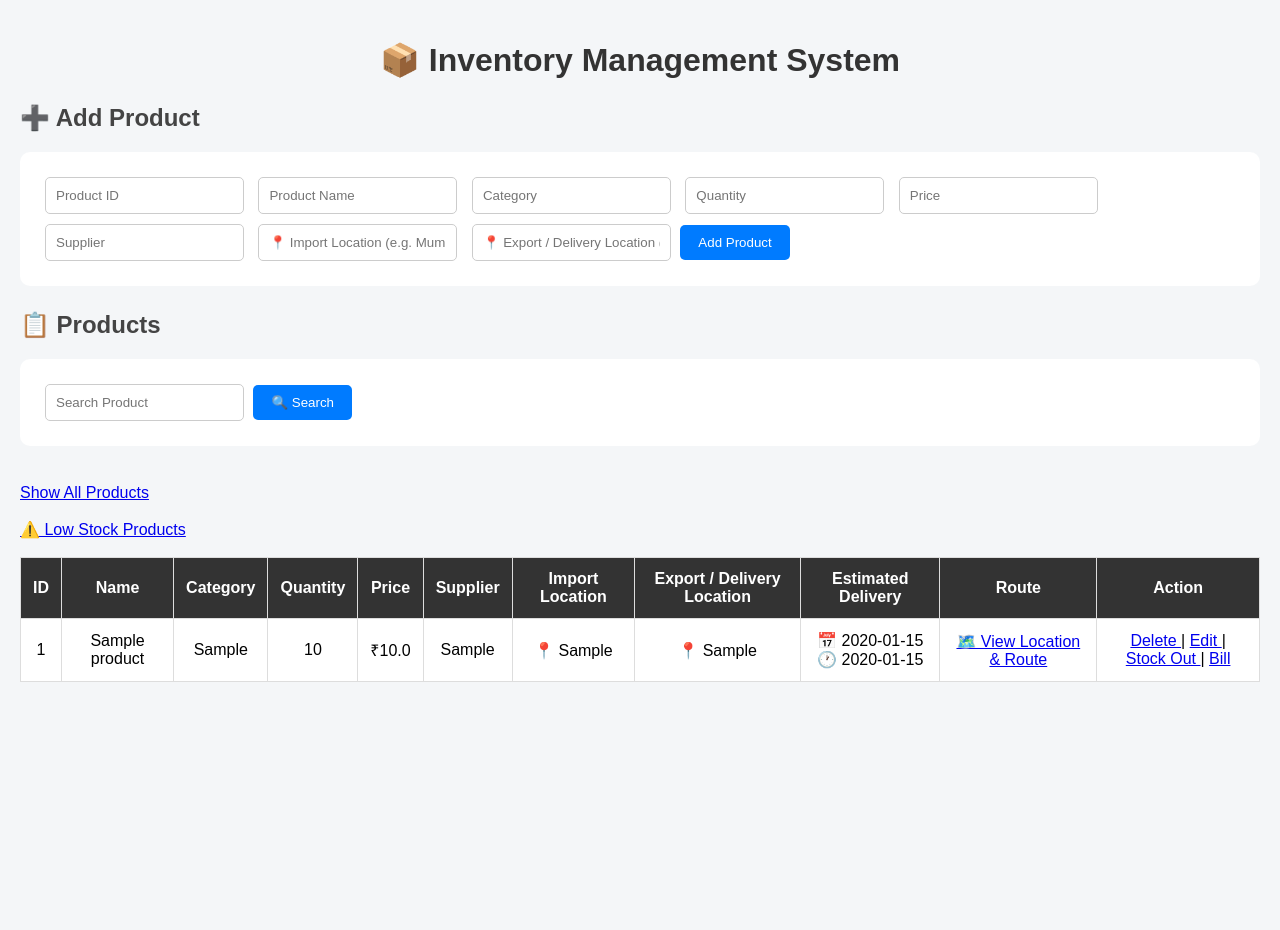
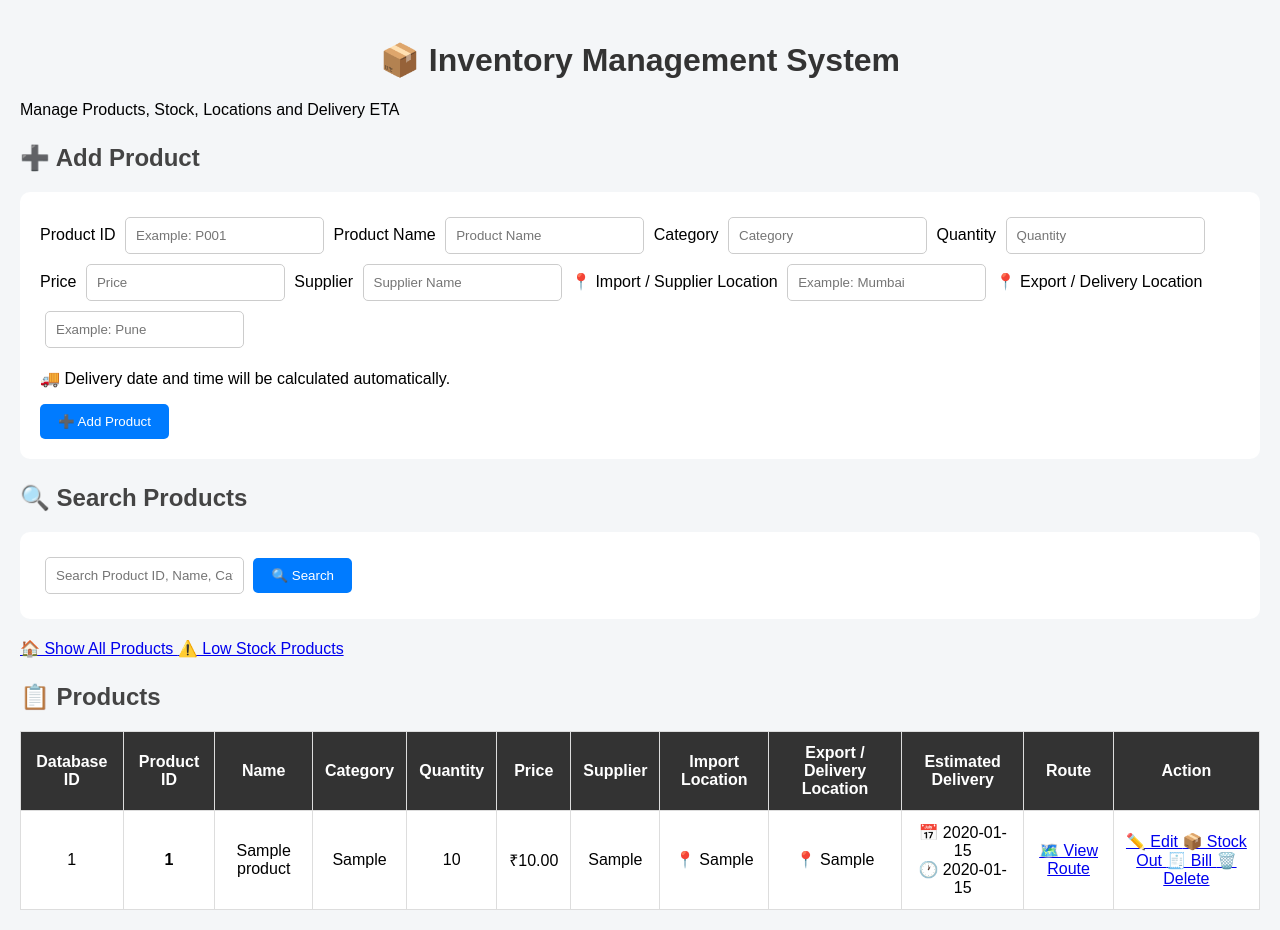
Before and after one commit to gayatri08-wq/Inventory_website, a Flask app: page / in a window 1280 px wide. Before the commit the page ends 682 px from the top, so only its background shows below. Run offline with Flask 3, Linux system fonts and the light colour scheme; tables that the repository leaves empty hold one stand-in row (values such as "Sample post").

Commit message:
Enhance index.html for product management
Updated the HTML structure for the inventory management system page, including improved form elements and layout for adding products.

```diff
--- a/templates/index.html
+++ b/templates/index.html
@@ -1,7 +1,12 @@
 <!DOCTYPE html>
-<html>
+<html lang="en">
 
 <head>
+
+    <meta charset="UTF-8">
+
+    <meta name="viewport"
+          content="width=device-width, initial-scale=1.0">
 
     <title>Inventory Management System</title>
 
@@ -13,20 +18,34 @@
 
 <body>
 
+<div class="container">
+
     <h1>📦 Inventory Management System</h1>
 
+    <p class="subtitle">
+        Manage Products, Stock, Locations and Delivery ETA
+    </p>
+
+
+    <!-- ================= ADD PRODUCT ================= -->
+
+    <div class="card">
 
         <h2>➕ Add Product</h2>
 
+        <form action="/add"
+              method="POST"
+              class="product-form">
 
-    <form action="/add" method="POST">
-
+            <label>Product ID</label>
 
             <input type="text"
                    name="product_id"
-               placeholder="Product ID"
+                   placeholder="Example: P001"
                    required>
 
+
+            <label>Product Name</label>
 
             <input type="text"
                    name="name"
@@ -34,97 +53,139 @@
                    required>
 
 
+            <label>Category</label>
+
             <input type="text"
                    name="category"
                    placeholder="Category">
 
 
+            <label>Quantity</label>
+
             <input type="number"
                    name="quantity"
+                   min="0"
                    placeholder="Quantity"
                    required>
 
 
+            <label>Price</label>
+
             <input type="number"
+                   name="price"
                    step="0.01"
-               name="price"
+                   min="0"
                    placeholder="Price"
                    required>
 
 
+            <label>Supplier</label>
+
             <input type="text"
                    name="supplier"
-               placeholder="Supplier">
+                   placeholder="Supplier Name">
 
 
-        <!-- Supplier / Import Location -->
+            <label>📍 Import / Supplier Location</label>
 
             <input type="text"
                    name="supplier_location"
-               placeholder="📍 Import Location (e.g. Mumbai)"
+                   placeholder="Example: Mumbai"
                    required>
 
 
-        <!-- Delivery / Export Location -->
+            <label>📍 Export / Delivery Location</label>
 
             <input type="text"
                    name="delivery_location"
-               placeholder="📍 Export / Delivery Location (e.g. Pune)"
+                   placeholder="Example: Pune"
                    required>
 
 
+            <p class="info">
+
+                🚚 Delivery date and time will be
+                calculated automatically.
+
+            </p>
+
+
             <button type="submit">
-            Add Product
+
+                ➕ Add Product
+
             </button>
 
+        </form>
+
+    </div>
+
+
+
+    <!-- ================= SEARCH ================= -->
+
+    <div class="card">
+
+        <h2>🔍 Search Products</h2>
+
+        <form action="/search"
+              method="GET"
+              class="search-form">
+
+            <input type="text"
+                   name="keyword"
+                   placeholder="Search Product ID, Name, Category or Supplier">
+
+            <button type="submit">
+
+                🔍 Search
+
+            </button>
 
         </form>
 
 
+        <div class="quick-links">
+
+            <a href="/">
+
+                🏠 Show All Products
+
+            </a>
+
+
+            <a href="/low-stock">
+
+                ⚠️ Low Stock Products
+
+            </a>
+
+        </div>
+
+    </div>
+
+
+
+    <!-- ================= PRODUCTS ================= -->
+
+    <div class="card">
+
         <h2>📋 Products</h2>
 
 
-    <form action="/search" method="GET">
+        {% if products %}
 
-
-        <input type="text"
-               name="keyword"
-               placeholder="Search Product">
-
-
-        <button type="submit">
-            🔍 Search
-        </button>
-
-
-    </form>
-
-
-    <br>
-
-
-    <a href="/">
-        Show All Products
-    </a>
-
-
-    <br><br>
-
-
-    <a href="/low-stock">
-        ⚠️ Low Stock Products
-    </a>
-
-
-    <br><br>
-
+        <div class="table-container">
 
             <table>
 
+                <thead>
 
                     <tr>
 
-            <th>ID</th>
+                        <th>Database ID</th>
+
+                        <th>Product ID</th>
 
                         <th>Name</th>
 
@@ -148,40 +209,100 @@
 
                     </tr>
 
+                </thead>
+
+
+                <tbody>
+
 
                 {% for product in products %}
-
 
                 <tr>
 
 
+                    <!-- Database ID -->
+
                     <td>
+
                         {{ product['id'] }}
+
                     </td>
 
 
+                    <!-- Product ID -->
+
                     <td>
-                {{ product['name'] }}
+
+                        {% if product['product_id'] %}
+
+                            <strong>
+                                {{ product['product_id'] }}
+                            </strong>
+
+                        {% else %}
+
+                            -
+
+                        {% endif %}
+
                     </td>
 
 
+                    <!-- Product Name -->
+
                     <td>
-                {{ product['category'] }}
+
+                        {{ product['name'] }}
+
                     </td>
 
 
+                    <!-- Category -->
+
                     <td>
-                {{ product['quantity'] }}
+
+                        {{ product['category'] or '-' }}
+
                     </td>
 
 
+                    <!-- Quantity -->
+
                     <td>
-                ₹{{ product['price'] }}
+
+                        {% if product['quantity'] is not none
+                              and product['quantity'] <= 5 %}
+
+                            <span class="low-stock">
+
+                                {{ product['quantity'] }}
+
+                            </span>
+
+                        {% else %}
+
+                            {{ product['quantity'] }}
+
+                        {% endif %}
+
                     </td>
 
 
+                    <!-- Price -->
+
                     <td>
-                {{ product['supplier'] }}
+
+                        ₹{{ "%.2f"|format(product['price'] or 0) }}
+
+                    </td>
+
+
+                    <!-- Supplier -->
+
+                    <td>
+
+                        {{ product['supplier'] or '-' }}
+
                     </td>
 
 
@@ -195,14 +316,18 @@
 
                         {% else %}
 
+                            <span class="not-available">
+
                                 Not Available
+
+                            </span>
 
                         {% endif %}
 
                     </td>
 
 
-            <!-- Export / Delivery Location -->
+                    <!-- Delivery Location -->
 
                     <td>
 
@@ -212,109 +337,143 @@
 
                         {% else %}
 
+                            <span class="not-available">
+
                                 Not Available
+
+                            </span>
 
                         {% endif %}
 
                     </td>
 
 
-            <!-- Automatic Estimated Delivery -->
+                    <!-- Automatic ETA -->
 
                     <td>
 
-                {% if product['delivery_date'] and product['delivery_time'] %}
+                        {% if product['delivery_date']
+                              and product['delivery_time'] %}
 
-                    📅 {{ product['delivery_date'] }}<br>
+                            <div class="eta">
+
+                                📅 {{ product['delivery_date'] }}
+
+                                <br>
 
                                 🕐 {{ product['delivery_time'] }}
 
+                            </div>
+
                         {% else %}
 
+                            <span class="calculating">
+
                                 ⏳ Calculating...
+
+                            </span>
 
                         {% endif %}
 
                     </td>
 
 
-            <!-- Map -->
+                    <!-- MAP / ROUTE -->
 
                     <td>
 
                         {% if product['supplier_location']
                               and product['delivery_location'] %}
 
+                            <a href="/map/{{ product['id'] }}"
+                               class="route-button">
 
-                    <a href="/map/{{ product['id'] }}">
-
-                        🗺️ View Location & Route
+                                🗺️ View Route
 
                             </a>
 
-
                         {% else %}
 
+                            <span class="not-available">
+
                                 Not Available
+
+                            </span>
 
                         {% endif %}
 
                     </td>
 
 
-            <!-- Actions -->
+                    <!-- ACTIONS -->
 
                     <td>
 
+                        <div class="actions">
 
-                <a href="/delete/{{ product['id'] }}"
-                   onclick="return confirm('Delete this product?')">
 
-                    Delete
+                            <a href="/edit/{{ product['id'] }}"
+                               class="edit-button">
+
+                                ✏️ Edit
 
                             </a>
 
 
-                |
+                            <a href="/stock-out/{{ product['id'] }}"
+                               class="stock-button">
 
-
-                <a href="/edit/{{ product['id'] }}">
-
-                    Edit
+                                📦 Stock Out
 
                             </a>
 
 
-                |
+                            <a href="/bill/{{ product['id'] }}"
+                               class="bill-button">
 
-
-                <a href="/stock-out/{{ product['id'] }}">
-
-                    Stock Out
+                                🧾 Bill
 
                             </a>
 
 
-                |
+                            <a href="/delete/{{ product['id'] }}"
+                               class="delete-button"
+                               onclick="return confirm('Are you sure you want to delete this product?')">
 
-
-                <a href="/bill/{{ product['id'] }}">
-
-                    Bill
+                                🗑️ Delete
 
                             </a>
 
+                        </div>
 
                     </td>
 
 
                 </tr>
 
-
                 {% endfor %}
 
 
+                </tbody>
+
             </table>
+
+        </div>
+
+
+        {% else %}
+
+            <div class="no-products">
+
+                📦 No products found.
+
+            </div>
+
+        {% endif %}
+
+    </div>
+
+</div>
 
 
 </body>
```
Lines whose indentation alone changed are shown as unchanged.
